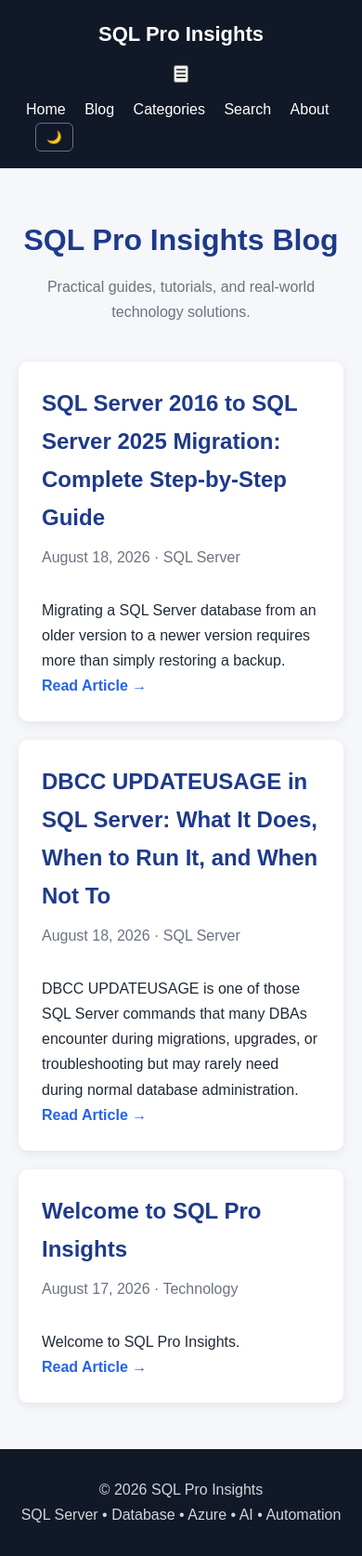
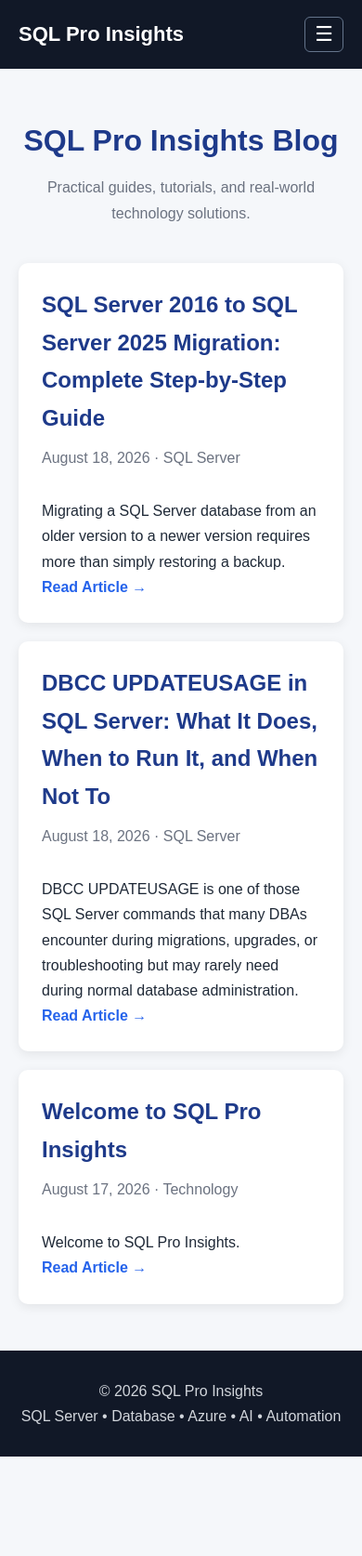
Before and after one commit to SQLProInsights/sqlproinsights.github.io, a Jekyll site: the page built from blog/index.html, in a window 390 px wide. Shown: the whole page at 93% size. Built offline with Jekyll 4.4.1, drawn with Linux system fonts in a browser that asks for light colours; after the commit the page ends 1567 px from its top, so only the background shows below that.

Commit message:
Implement mobile navigation styles
Added styles for mobile navigation and menu toggle.

```diff
--- a/assets/css/style.css
+++ b/assets/css/style.css
@@ -260,3 +260,54 @@ body.dark-mode .post pre {
     }
 
 }
+
+/* Mobile navigation button */
+
+.menu-toggle {
+    display: none;
+    background: transparent;
+    border: 1px solid #64748b;
+    color: white;
+    font-size: 22px;
+    padding: 5px 10px;
+    border-radius: 6px;
+    cursor: pointer;
+}
+
+/* Mobile navigation */
+
+@media (max-width: 700px) {
+
+    .nav-container {
+        flex-direction: row;
+        flex-wrap: wrap;
+        justify-content: space-between;
+    }
+
+    .menu-toggle {
+        display: block;
+    }
+
+    .nav-links {
+        display: none;
+        width: 100%;
+        flex-direction: column;
+        margin-top: 15px;
+    }
+
+    .nav-links.active {
+        display: flex;
+    }
+
+    .nav-links a {
+        margin: 0;
+        padding: 10px 0;
+        width: 100%;
+    }
+
+    .theme-toggle {
+        margin: 10px 0 0 0;
+        align-self: flex-start;
+    }
+
+}
```
